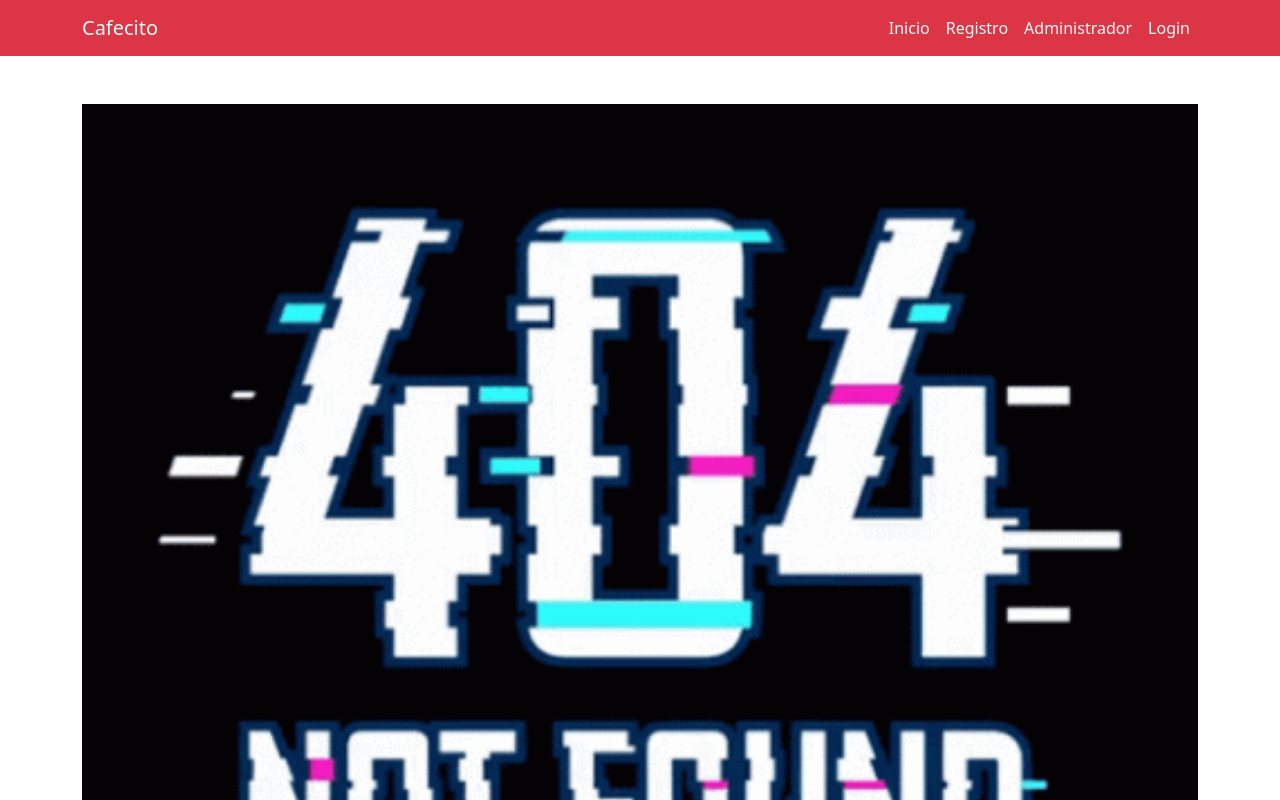
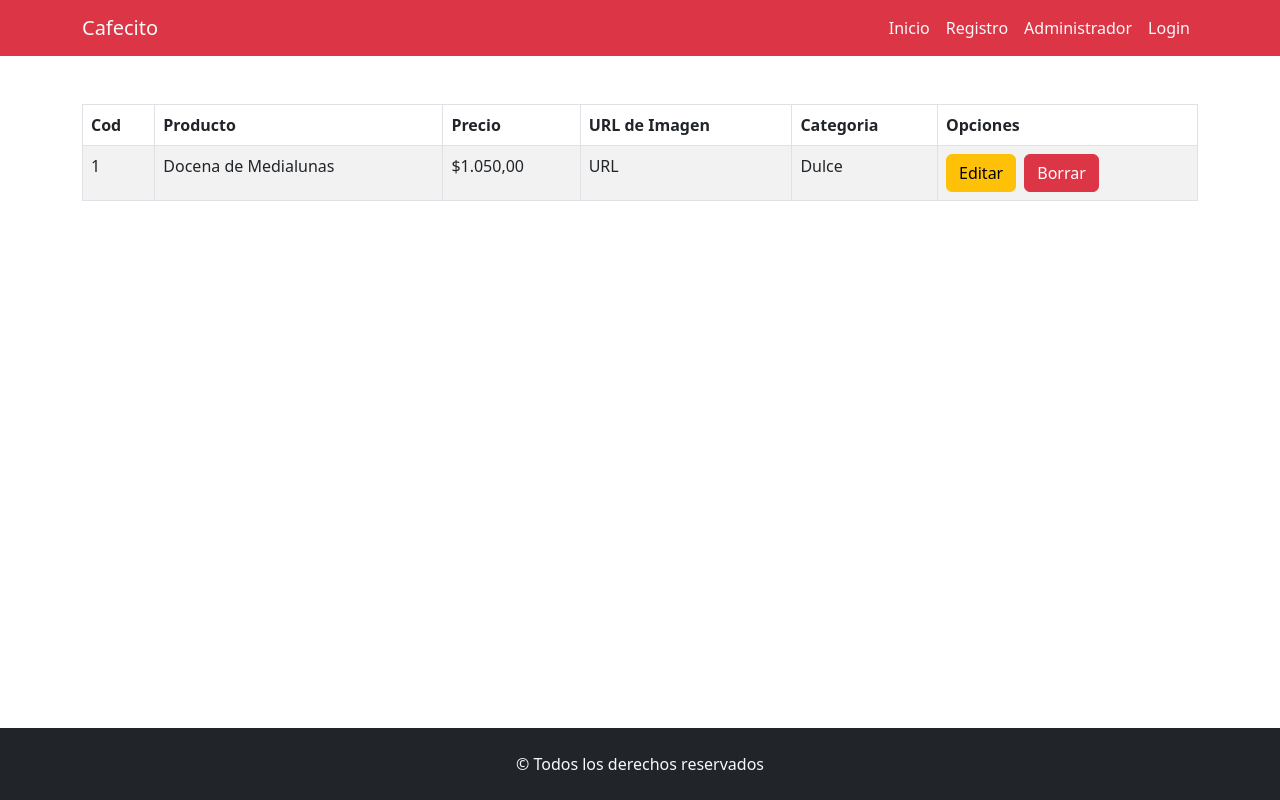
Before and after one commit to Juliancito1/CafecitoReact, a React (Vite) app: page / in a window 1280 px wide. Shown: the top 800 px of the page. Built offline with nearby package versions, Linux system fonts and the light colour scheme.

Commit message:
Se crearon los componentes Administrador e ItemProducto

```diff
--- a/src/App.jsx
+++ b/src/App.jsx
@@ -2,8 +2,9 @@ import './App.css'
 import 'bootstrap/dist/css/bootstrap.min.css';
 import Footer from './components/common/Footer';
 import Menu from './components/common/Menu';
-import Inicio from './Inicio';
-import Error404 from './Error404';
+import Inicio from './components/Inicio';
+import Error404 from './components/Error404';
+import Administrador from './components/Administrador';
 function App() {
 
   return (
@@ -11,7 +12,8 @@ function App() {
       <Menu></Menu>
       <section className='mainPage my-5'>
         {/* <Inicio></Inicio> */}
-        <Error404></Error404>
+        {/* <Error404></Error404> */}
+        <Administrador></Administrador>
       </section>
       <Footer></Footer>
     </>
--- /dev/null
+++ b/src/components/Administrador.jsx
@@ -0,0 +1,23 @@
+import { Table , Button } from "react-bootstrap";
+import ItemProducto from "./ItemProducto";
+const Administrador = () => {
+    return (
+        <section className="table-responsive container">
+            <Table striped bordered hover>
+            <thead>
+        <tr>
+          <th>Cod</th>
+          <th>Producto</th>
+          <th>Precio</th>
+          <th>URL de Imagen</th>
+          <th>Categoria</th>
+          <th>Opciones</th>
+        </tr>
+      </thead>
+      <ItemProducto></ItemProducto>
+            </Table>
+        </section>
+    );
+};
+
+export default Administrador;
--- a/src/Inicio.jsx
+++ b/src/components/Inicio.jsx
@@ -1,5 +1,5 @@
 import { Container, Row } from "react-bootstrap";
-import CardProducto from "./components/CardProducto";
+import CardProducto from "./CardProducto";
 
 const Inicio = () => {
     return (
--- /dev/null
+++ b/src/components/ItemProducto.jsx
@@ -0,0 +1,19 @@
+import React from 'react';
+import { Button, Table } from 'react-bootstrap';
+const ItemProducto = () => {
+    return (
+      <tbody>
+        <tr>
+          <td>1</td>
+          <td>Docena de Medialunas</td>
+          <td>$1.050,00</td>
+          <td>URL</td>
+          <td>Dulce</td>
+          <td><Button variant='warning'>Editar</Button>
+          <Button className='ms-md-2' variant='danger'>Borrar</Button></td>
+        </tr>
+      </tbody>
+    );
+};
+
+export default ItemProducto;
```
Also changed, not shown: src/components/Error404.jsx (renamed from src/Error404.jsx).
